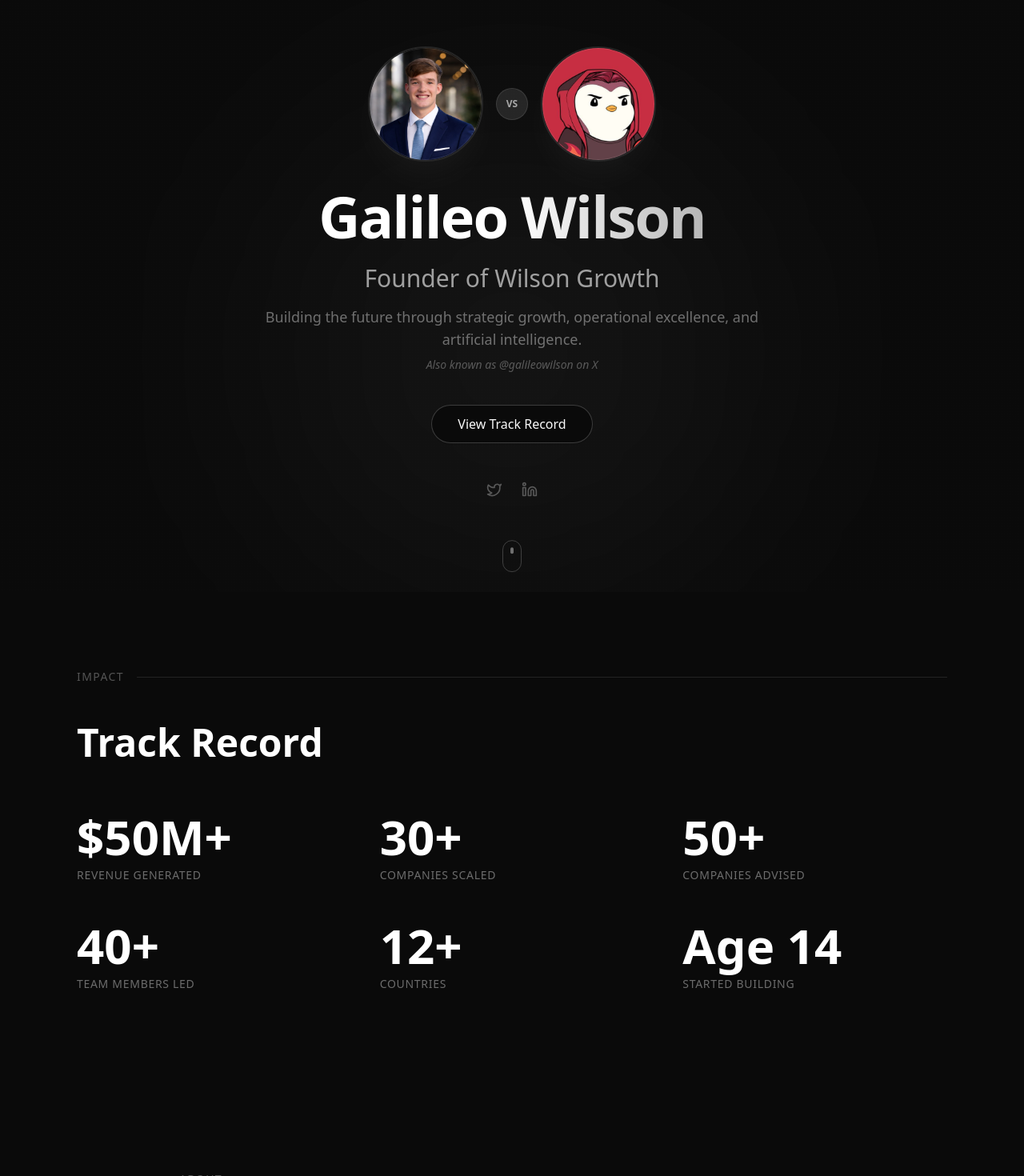
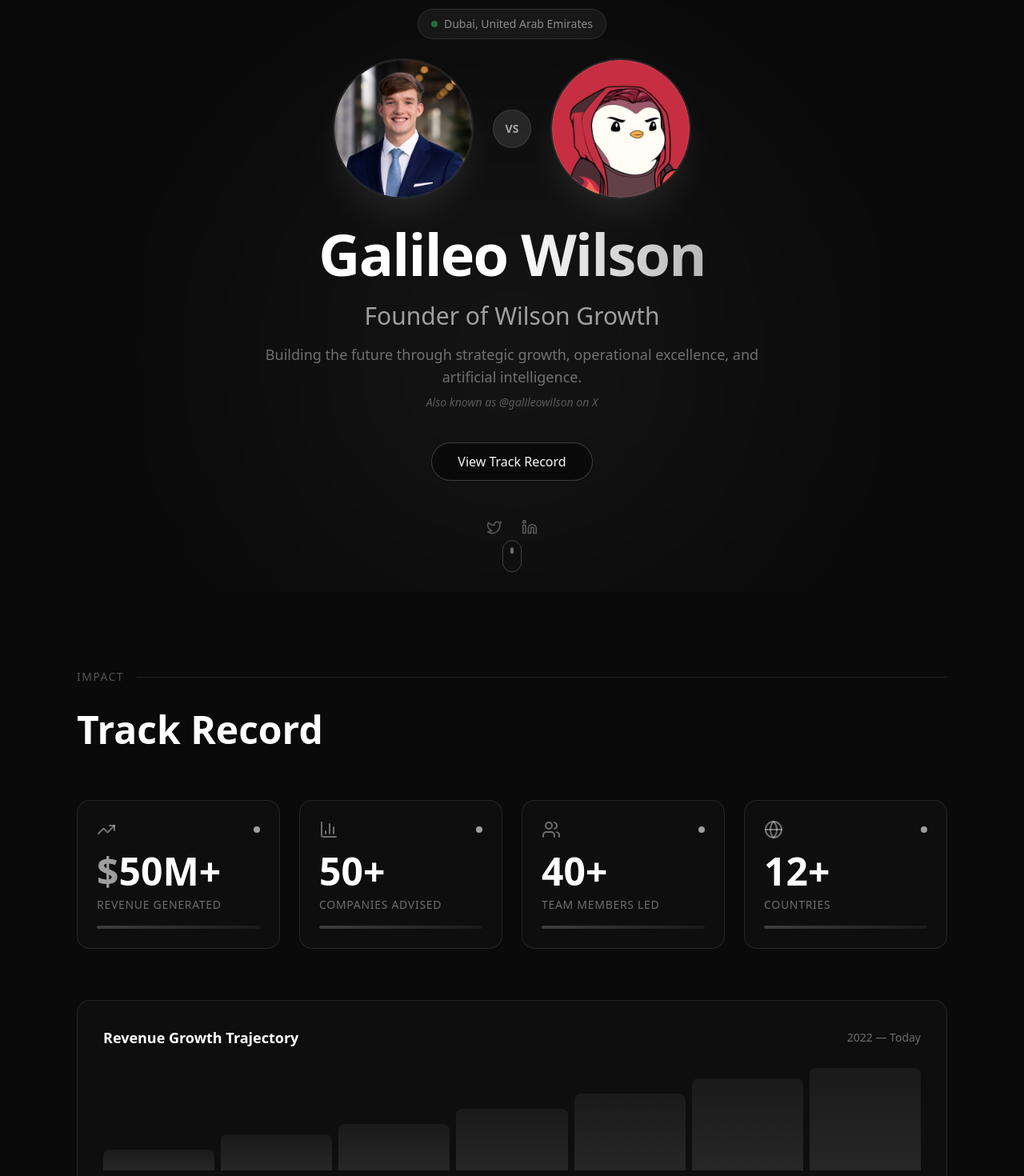
Before and after one commit to galileowil/galileowilson, a Next.js app: page / in a window 1280 px wide. Shown: the part 60-1530 px from the top of the page at 80% size. Built offline with nearby package versions, Linux system fonts and the light colour scheme.

Commit message:
Add Dubai location, larger avatars, animated stats with charts, million-dollar feel

```diff
--- a/components/sections/Hero.tsx
+++ b/components/sections/Hero.tsx
@@ -29,14 +29,27 @@
           animate={{ opacity: 1, y: 0 }}
           transition={{ duration: 0.8, ease: [0.16, 1, 0.3, 1] }}
         >
+          {/* Location Badge */}
+          <motion.div
+            initial={{ opacity: 0, y: -10 }}
+            animate={{ opacity: 1, y: 0 }}
+            transition={{ duration: 0.5 }}
+            className="mb-6"
+          >
+            <span className="inline-flex items-center gap-2 px-4 py-2 rounded-full bg-white/5 border border-white/10 text-sm text-white/50">
+              <span className="w-2 h-2 bg-green-500 rounded-full animate-pulse" />
+              Dubai, United Arab Emirates
+            </span>
+          </motion.div>
+
           {/* Dual Avatar */}
-          <div className="mb-8 flex justify-center items-center gap-4">
+          <div className="mb-8 flex justify-center items-center gap-6">
             {/* Professional Photo */}
             <motion.div
               initial={{ opacity: 0, x: -20 }}
               animate={{ opacity: 1, x: 0 }}
               transition={{ duration: 0.6, delay: 0.1 }}
-              className="relative w-28 h-28 sm:w-36 sm:h-36 rounded-full overflow-hidden border-2 border-white/10 shadow-2xl shadow-white/5"
+              className="relative w-36 h-36 sm:w-44 sm:h-44 rounded-full overflow-hidden border-2 border-white/10 shadow-2xl shadow-white/10"
             >
               <img
                 src="/profile.jpg"
@@ -51,7 +64,7 @@
               initial={{ opacity: 0, scale: 0 }}
               animate={{ opacity: 1, scale: 1 }}
               transition={{ duration: 0.4, delay: 0.3 }}
-              className="w-10 h-10 rounded-full bg-white/10 flex items-center justify-center text-xs font-bold text-white/60 border border-white/10"
+              className="w-12 h-12 rounded-full bg-white/10 flex items-center justify-center text-sm font-bold text-white/60 border border-white/10"
             >
               VS
             </motion.div>
@@ -61,15 +74,15 @@
               initial={{ opacity: 0, x: 20 }}
               animate={{ opacity: 1, x: 0 }}
               transition={{ duration: 0.6, delay: 0.2 }}
-              className="relative w-28 h-28 sm:w-36 sm:h-36 rounded-full overflow-hidden border-2 border-white/10 shadow-2xl shadow-white/5"
+              className="relative w-36 h-36 sm:w-44 sm:h-44 rounded-full overflow-hidden border-2 border-white/10 shadow-2xl shadow-white/10"
             >
               <img
                 src="/avatar.jpg"
-                alt="@galileowil"
+                alt="@galileowilson"
                 className="w-full h-full object-cover"
               />
               <div className="absolute inset-0 ring-1 ring-inset ring-white/10 rounded-full" />
-              <div className="absolute -bottom-1 -right-1 w-8 h-8 bg-red-500 rounded-full flex items-center justify-center text-xs border-2 border-background">
+              <div className="absolute -bottom-1 -right-1 w-10 h-10 bg-red-500 rounded-full flex items-center justify-center text-sm border-2 border-background">
                 🐧
               </div>
             </motion.div>
--- a/components/sections/Stats.tsx
+++ b/components/sections/Stats.tsx
@@ -1,17 +1,64 @@
 "use client";
 
-import { motion } from "framer-motion";
+import { motion, useMotionValue, useTransform, animate } from "framer-motion";
 import { useInView } from "framer-motion";
-import { useRef } from "react";
+import { useRef, useEffect, useState } from "react";
 import { Separator } from "@/components/ui/separator";
+import { TrendingUp, BarChart3, Globe, Users } from "lucide-react";
+
+function AnimatedNumber({ value, suffix = "" }: { value: number; suffix?: string }) {
+  const [displayValue, setDisplayValue] = useState(0);
+  const ref = useRef(null);
+  const isInView = useInView(ref, { once: true });
+
+  useEffect(() => {
+    if (isInView) {
+      const controls = animate(0, value, {
+        duration: 2,
+        ease: "easeOut",
+        onUpdate: (latest) => setDisplayValue(Math.floor(latest)),
+      });
+      return () => controls.stop();
+    }
+  }, [isInView, value]);
+
+  return (
+    <span ref={ref}>
+      {displayValue.toLocaleString()}{suffix}
+    </span>
+  );
+}
 
 const stats = [
-  { value: "$50M+", label: "Revenue Generated" },
-  { value: "30+", label: "Companies Scaled" },
-  { value: "50+", label: "Companies Advised" },
-  { value: "40+", label: "Team Members Led" },
-  { value: "12+", label: "Countries" },
-  { value: "Age 14", label: "Started Building" },
+  {
+    value: 50,
+    suffix: "M+",
+    prefix: "$",
+    label: "Revenue Generated",
+    icon: TrendingUp,
+    color: "from-green-500/20 to-emerald-500/20"
+  },
+  {
+    value: 50,
+    suffix: "+",
+    label: "Companies Advised",
+    icon: BarChart3,
+    color: "from-blue-500/20 to-cyan-500/20"
+  },
+  {
+    value: 40,
+    suffix: "+",
+    label: "Team Members Led",
+    icon: Users,
+    color: "from-purple-500/20 to-pink-500/20"
+  },
+  {
+    value: 12,
+    suffix: "+",
+    label: "Countries",
+    icon: Globe,
+    color: "from-orange-500/20 to-yellow-500/20"
+  },
 ];
 
 export function Stats() {
@@ -26,7 +73,7 @@
           animate={isInView ? { opacity: 1, y: 0 } : {}}
           transition={{ duration: 0.8, ease: [0.16, 1, 0.3, 1] }}
         >
-          <div className="flex items-center gap-4 mb-12">
+          <div className="flex items-center gap-4 mb-8">
             <span className="text-white/30 text-sm font-medium uppercase tracking-widest">Impact</span>
             <Separator className="flex-1 bg-white/10" />
           </div>
@@ -35,7 +82,7 @@
             Track Record
           </h2>
 
-          <div className="grid grid-cols-2 md:grid-cols-3 gap-8 md:gap-12">
+          <div className="grid grid-cols-2 md:grid-cols-4 gap-6">
             {stats.map((stat, index) => (
               <motion.div
                 key={stat.label}
@@ -43,20 +90,75 @@
                 animate={isInView ? { opacity: 1, y: 0 } : {}}
                 transition={{
                   duration: 0.6,
-                  delay: index * 0.1,
+                  delay: index * 0.15,
                   ease: [0.16, 1, 0.3, 1]
                 }}
-                className="text-center md:text-left"
+                className="relative group"
               >
-                <div className="text-4xl sm:text-5xl md:text-6xl font-bold text-white mb-2">
-                  {stat.value}
-                </div>
-                <div className="text-sm text-white/40 uppercase tracking-wider">
-                  {stat.label}
+                <div className={`absolute inset-0 bg-gradient-to-br ${stat.color} rounded-2xl opacity-0 group-hover:opacity-100 transition-opacity duration-500`} />
+                <div className="relative bg-white/[0.02] border border-white/10 rounded-2xl p-6 hover:border-white/20 transition-colors">
+                  <div className="flex items-center justify-between mb-4">
+                    <stat.icon className="h-6 w-6 text-white/40" />
+                    <motion.div
+                      initial={{ scale: 0 }}
+                      animate={isInView ? { scale: 1 } : {}}
+                      transition={{ delay: 0.5 + index * 0.1, type: "spring" }}
+                      className="w-2 h-2 bg-white/60 rounded-full"
+                    />
+                  </div>
+
+                  <div className="text-4xl sm:text-5xl font-bold text-white mb-2">
+                    {stat.prefix && <span className="text-white/60">{stat.prefix}</span>}
+                    <AnimatedNumber value={stat.value} suffix={stat.suffix} />
+                  </div>
+
+                  <div className="text-sm text-white/40 uppercase tracking-wider">
+                    {stat.label}
+                  </div>
+
+                  {/* Animated bar */}
+                  <motion.div
+                    initial={{ width: 0 }}
+                    animate={isInView ? { width: "100%" } : {}}
+                    transition={{ duration: 1.5, delay: 0.5 + index * 0.2, ease: "easeOut" }}
+                    className="h-1 bg-gradient-to-r from-white/20 to-white/5 rounded-full mt-4"
+                  />
                 </div>
               </motion.div>
             ))}
           </div>
+
+          {/* Growth Chart Visualization */}
+          <motion.div
+            initial={{ opacity: 0, y: 40 }}
+            animate={isInView ? { opacity: 1, y: 0 } : {}}
+            transition={{ duration: 0.8, delay: 0.6 }}
+            className="mt-16 bg-white/[0.02] border border-white/10 rounded-2xl p-8"
+          >
+            <div className="flex items-center justify-between mb-6">
+              <h3 className="text-lg font-semibold text-white">Revenue Growth Trajectory</h3>
+              <span className="text-sm text-white/40">2022 — Today</span>
+            </div>
+
+            <div className="relative h-32 flex items-end gap-2">
+              {[20, 35, 45, 60, 75, 90, 100].map((height, i) => (
+                <motion.div
+                  key={i}
+                  initial={{ height: 0 }}
+                  animate={isInView ? { height: `${height}%` } : {}}
+                  transition={{ duration: 0.8, delay: 0.8 + i * 0.1 }}
+                  className="flex-1 bg-gradient-to-t from-white/10 to-white/5 rounded-t-sm hover:from-white/20 hover:to-white/10 transition-colors"
+                />
+              ))}
+            </div>
+
+            <div className="flex justify-between mt-4 text-xs text-white/30">
+              <span>2022</span>
+              <span>2023</span>
+              <span>2024</span>
+              <span>Today</span>
+            </div>
+          </motion.div>
         </motion.div>
       </div>
     </section>
```
